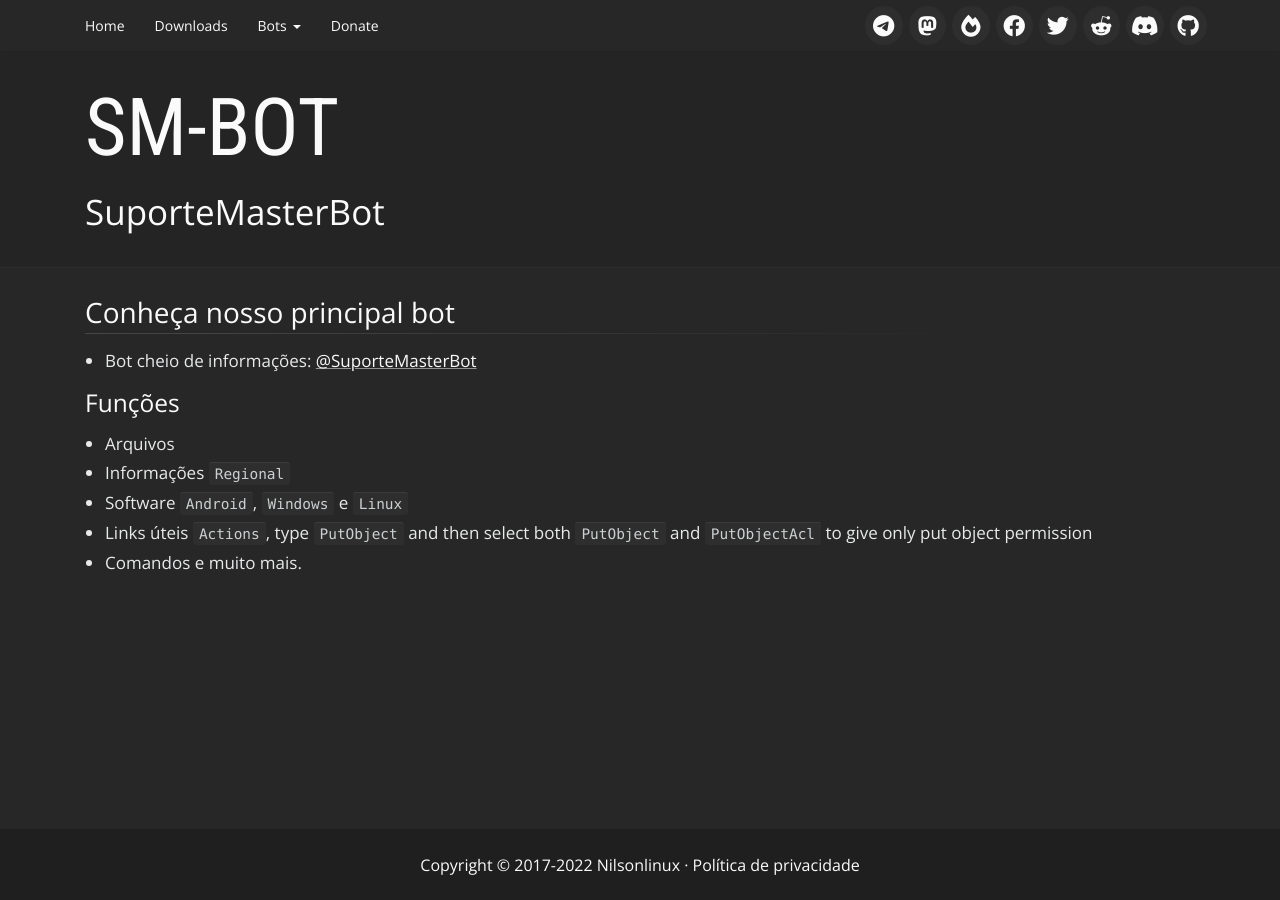
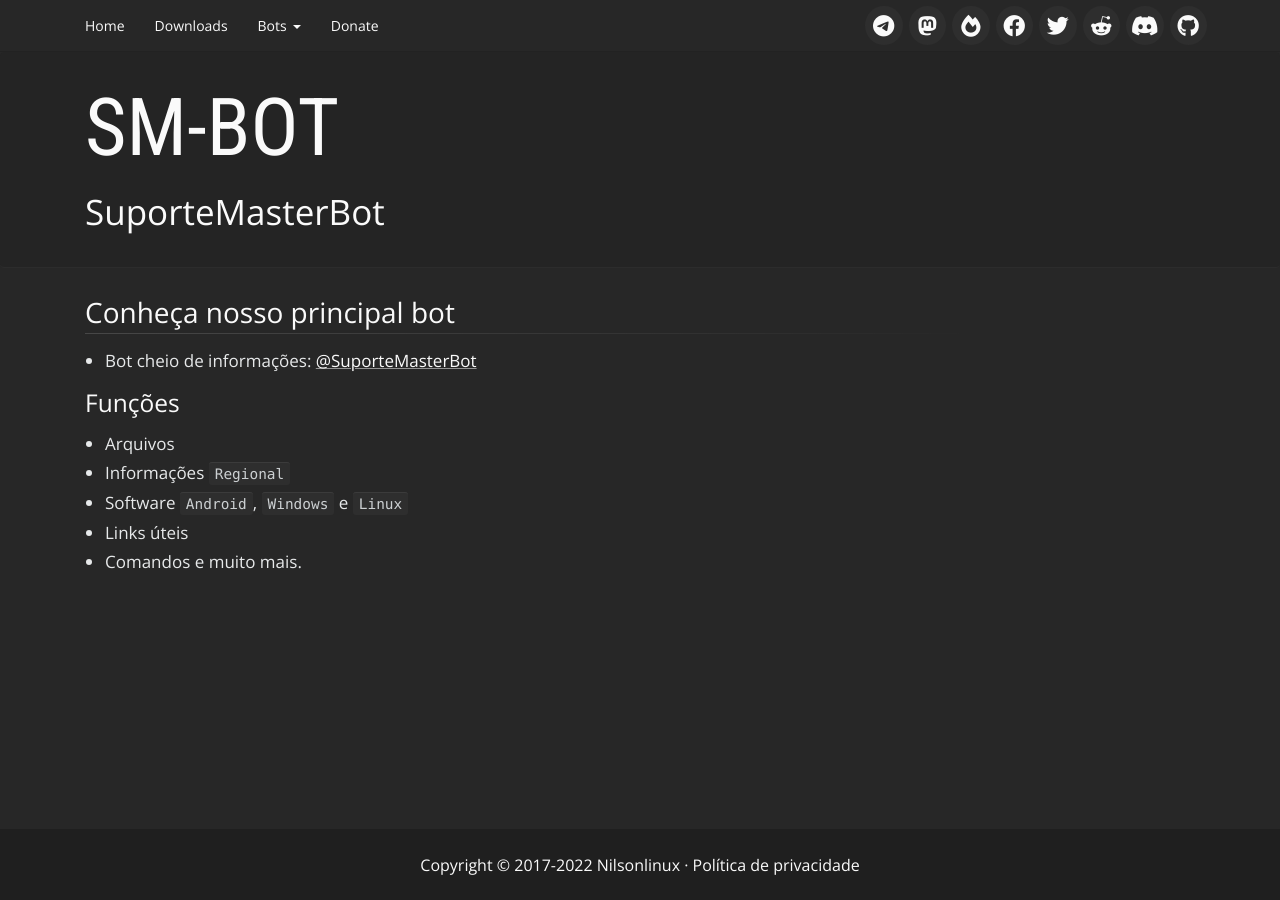
Before and after one commit to suportemasterbot/suportemasterbot.github.io, a Jekyll site: the page built from bots/SuporteMasterBot.md, in a window 1280 px wide. Built offline with Jekyll 4.4.1, drawn with Linux system fonts in a browser that asks for light colours.

Commit message:
Add files via upload

```diff
--- a/bots/SuporteMasterBot.md
+++ b/bots/SuporteMasterBot.md
@@ -13,5 +13,5 @@
 * Arquivos
 * Informações `Regional`
 * Software `Android`, `Windows` e `Linux`
-* Links úteis `Actions`, type `PutObject` and then select both `PutObject` and `PutObjectAcl` to give only put object permission
+* Links úteis
 * Comandos e muito mais.
```
